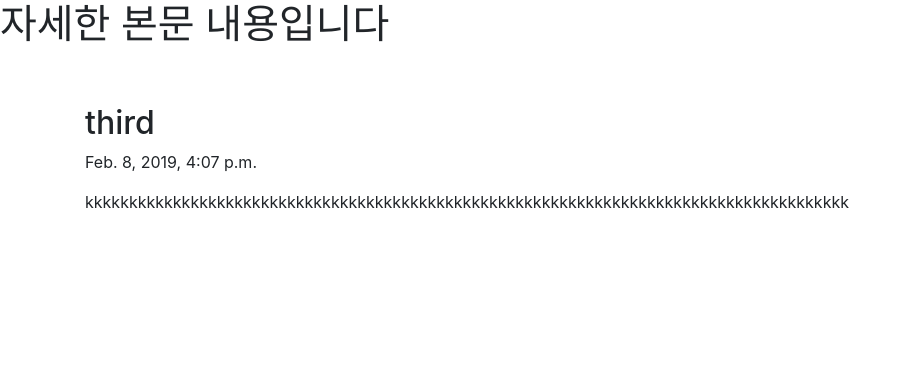
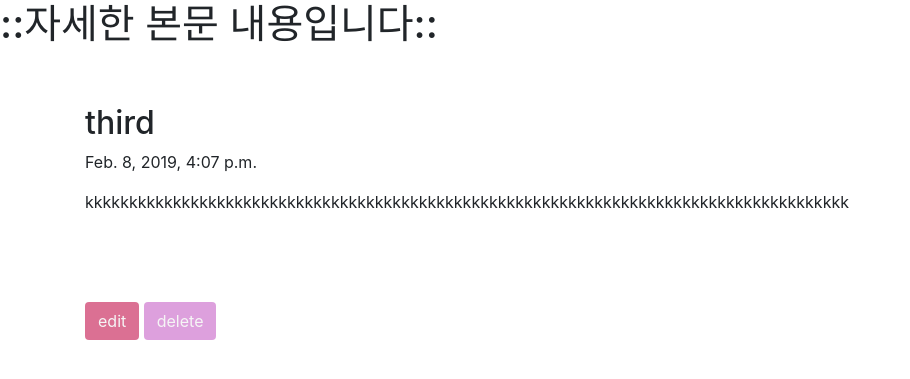
Before and after one commit to moonelysian/blog_portfolio, a Django app: page /blogapp/3 in a window 1280 px wide. Shown: the part 56-435 px from the top of the page, without its empty margins (0-910 px from the left). Run offline with Django 3.2, Linux system fonts and the light colour scheme; data comes from the database, SQL or seed files in the repository; both versions use the stored data as it was after the commit; some libraries are stand-ins or nearby versions.

Commit message:
add delet and edit

```diff
--- a/blog_project/urls.py
+++ b/blog_project/urls.py
@@ -26,5 +26,7 @@ urlpatterns = [
     path('blogapp/<int:blog_id>', blogapp.views.detail, name="detail"),
     path('blogapp/new/', blogapp.views.new, name="new"),
     path('blogapp/create', blogapp.views.create, name="create"),
+    path('blogapp/edit/<int:blog_id>', blogapp.views.edit, name="edit"),
+    path('blogapp/destroy/<int:blog_id>', blogapp.views.destroy, name="destroy"),
     path('portfolio/', portfolio.views.portfolio, name="portfolio"),
 ] + static(settings.MEDIA_URL, document_root=settings.MEDIA_ROOT)
--- a/blogapp/templates/detail.html
+++ b/blogapp/templates/detail.html
@@ -2,12 +2,17 @@
 
 {% block contents %}
 
-    <h1>자세한 본문 내용입니다</h1>
+    <h1>::자세한 본문 내용입니다::</h1>
     <br><br>
     <div class="container">
         <h2>{{blogapp.title}}</h2>
         <p>{{blogapp.pub_date}}</p>
         <p>{{blogapp.body}}</p>
+
+        <br><br><br>
+
+        <a href="{% url 'edit' blogapp.id %}" type="button" class="btn" style="background-color: palevioletred; color:whitesmoke">edit</a>
+        <a href="{% url 'destroy' blogapp.id %}" type="button" class="btn" style="background-color: plum; color:whitesmoke">delete</a>
     </div>
 
 {% endblock %}
--- a/blogapp/views.py
+++ b/blogapp/views.py
@@ -20,3 +20,20 @@ def create(request):
     blog.pub_date = timezone.datetime.now()
     blog.save()
     return redirect('/blogapp/'+str(blog.id))
+
+def edit(request, blog_id):
+    blog = Blogapp.objects.get(pk = blog_id)
+
+    if (request.method == 'POST'):
+        blog.title = request.POST['title']
+        blog.body = request.POST['body']
+        blog.pub_date = timezone.datetime.now()
+        blog.save()
+        return redirect('/blogapp/'+str(blog.id))
+
+    return render(request,'edit.html', {'blog':blog} )
+
+def destroy(request, blog_id ):
+    blog = Blogapp.objects.get(pk = blog_id)
+    blog.delete()
+    return redirect('/')
```
Also changed, not shown: blogapp/templates/edit.html (added, +17 -0 lines), db.sqlite3.
